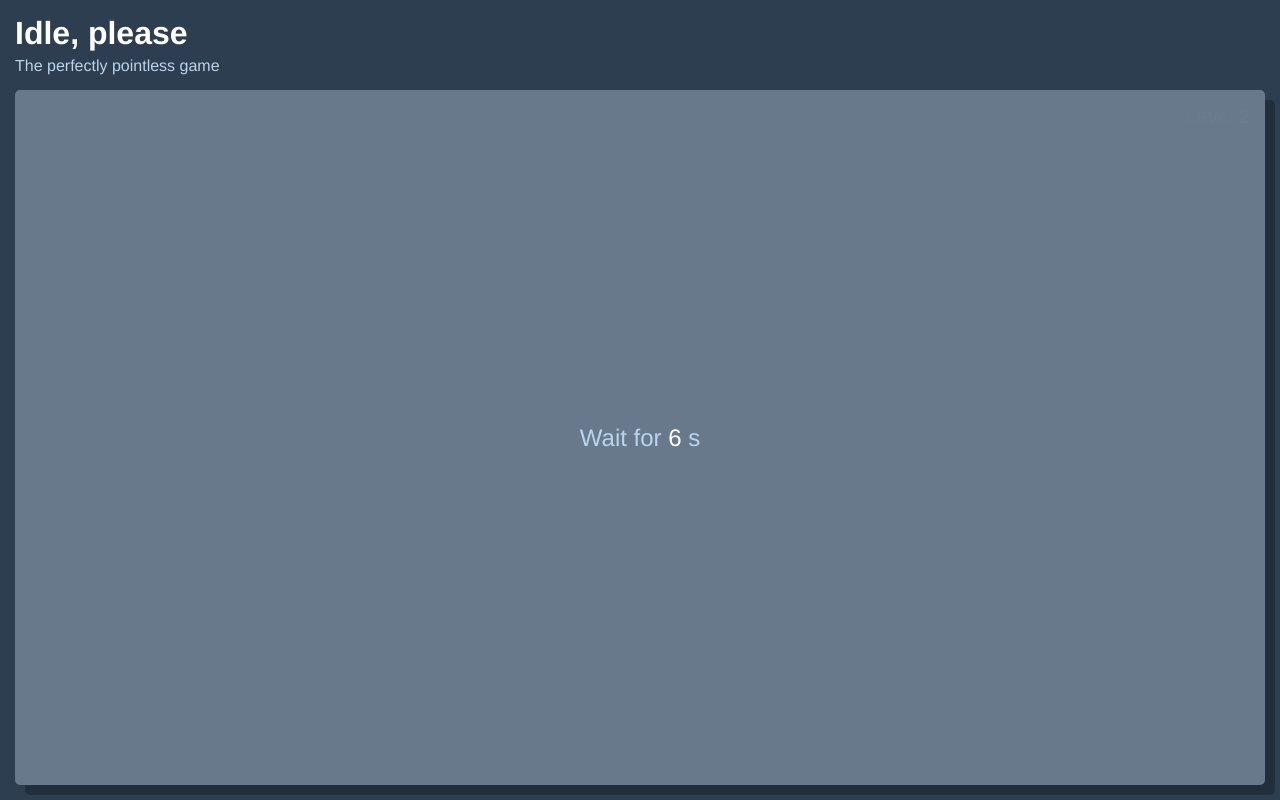
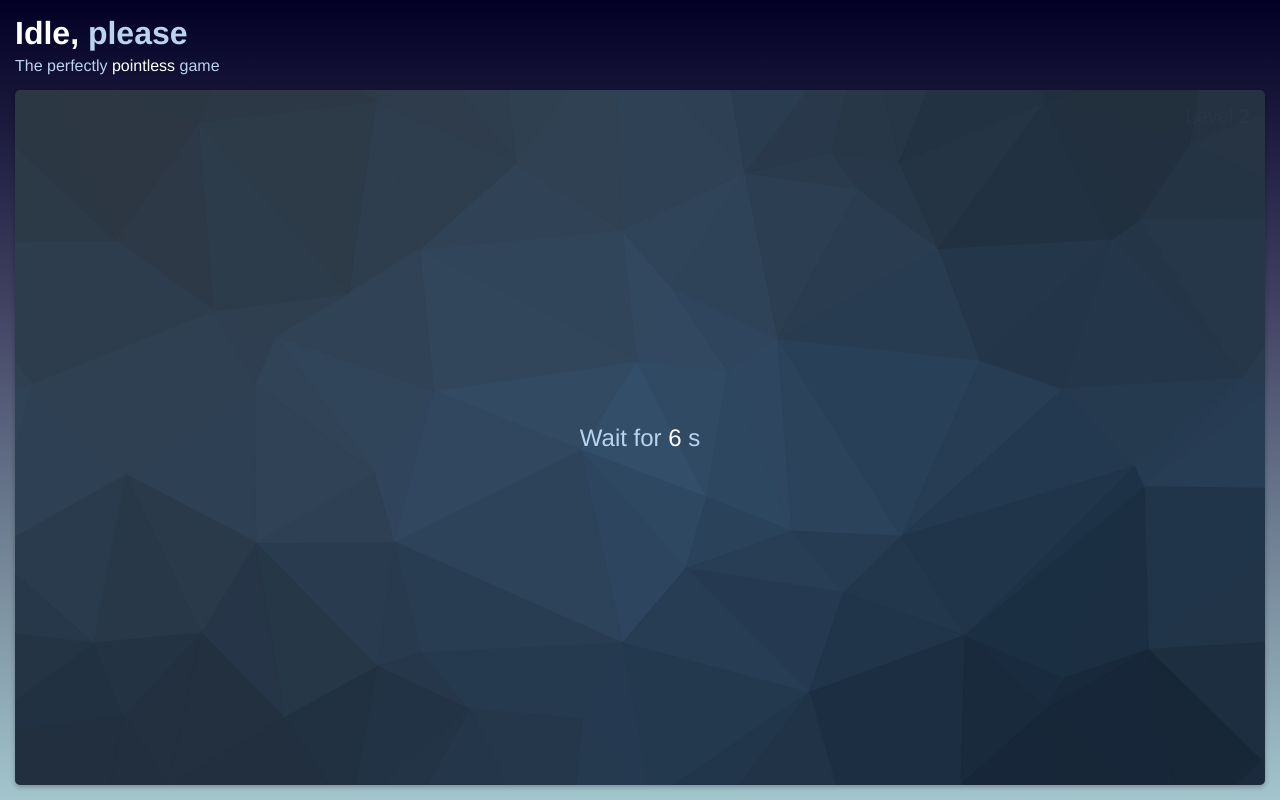
Before and after one commit to JeSuisUnCaillou/idle-please, a Vue app: page /#/ in a window 1280 px wide. Built offline with nearby package versions, Linux system fonts and the light colour scheme.

Commit message:
change the looks for something less 'épuré'

```diff
--- a/src/App.vue
+++ b/src/App.vue
@@ -20,20 +20,6 @@ body {
   margin: 0;
 }
 #app {
-  font-family: 'Avenir', Helvetica, Arial, sans-serif;
-  -webkit-font-smoothing: antialiased;
-  -moz-osx-font-smoothing: grayscale;
-  background-color: #2c3e50;
 }
-#app, button {
-  color: #bad4ee;
-}
-.container {
-  margin: auto;
-  /* max-width: 800px;
-  max-height: 450px; */
-}
-.highlight {
-  color: #ffffff;
-}
+
 </style>
--- a/src/components/Game.vue
+++ b/src/components/Game.vue
@@ -197,6 +197,13 @@ export default {
 }
 </script>
 
+
+<style>
+  .highlight {
+    color: #ffffff;
+  }
+</style>
+
 <style scoped>
 .game {
   flex-grow: 1;
@@ -206,6 +213,9 @@ export default {
   align-items: center;
   flex-direction: column;
   padding: 15px;
+}
+.game, button {
+  color: #bad4ee;
 }
 .dual-container {
   display: flex;
--- a/src/components/Home.vue
+++ b/src/components/Home.vue
@@ -1,8 +1,8 @@
 <template>
   <div class="container">
     <div class="titles">
-      <h1 class="highlight">Idle, please</h1>
-      <div>The perfectly pointless game</div>
+      <h1><span class="highlight">Idle,</span> please</h1>
+      <div>The perfectly <span class="highlight">pointless</span> game</div>
     </div>
 
     <div class="game-container centered-content">
@@ -28,23 +28,33 @@ export default {
 .container {
   height: 100%;
   padding: 0 15px;
+  background-color: #E0BB97;
+  background: rgb(2,0,36);
+  background: linear-gradient(180deg, rgba(2,0,36,1) 0%, rgba(60,60,93,1) 35%, rgba(163,197,204,1) 100%);
 
   display: flex;
   flex-direction: column;
+
+  font-family: 'Avenir', Helvetica, Arial, sans-serif;
+  -webkit-font-smoothing: antialiased;
+  -moz-osx-font-smoothing: grayscale;
+}
+.titles {
+  color: #bad4ee;
 }
 h1 {
   padding: 15px 0 5px 0;
   font-size: 2em;
   margin: 0;
 }
-.titles:hover {
-  color: #dfe9f3;
-}
 .game-container {
   margin: 15px 0 15px 0;
   background-color: #67798b;
+  background-image: url('/static/images/trianglify-darkblue.svg');
+  background-position: center;
+  background-size: cover;
   border-radius: 5px;
-  box-shadow: 10px 10px 0px rgba(0,0,0,.26);
+  box-shadow: 0 2px 5px rgba(0,0,0,.26);
 
   flex-grow: 1;
   display: flex;
```
Also changed, not shown: static/images/trianglify-darkblue.svg (added).
